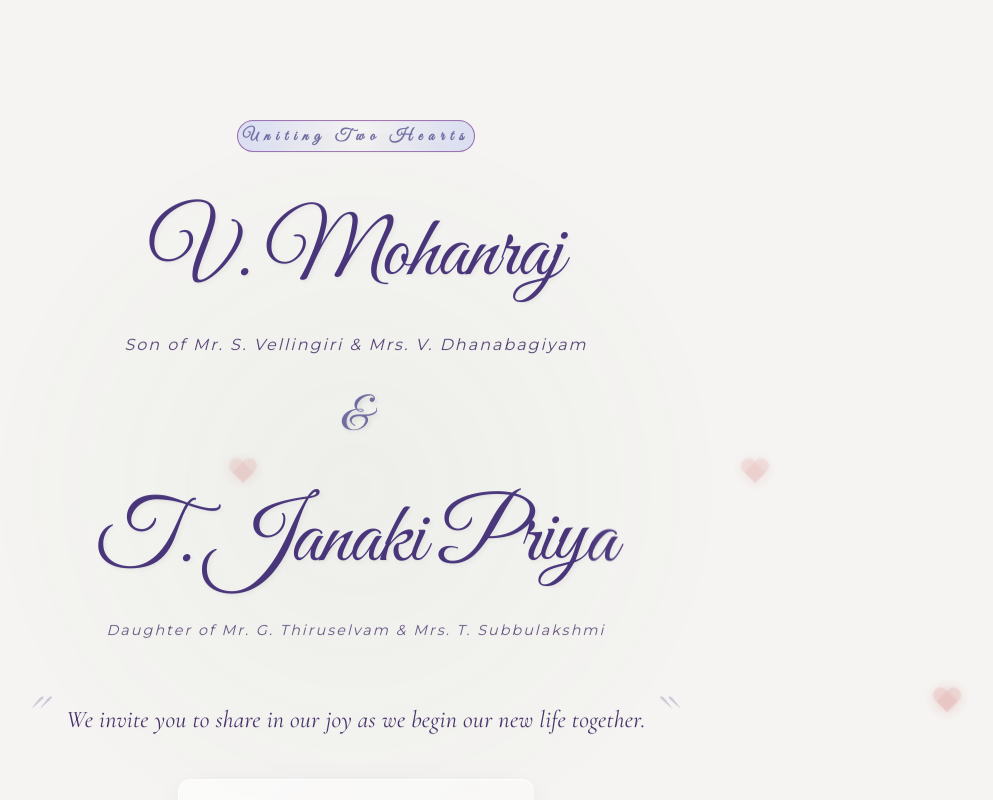
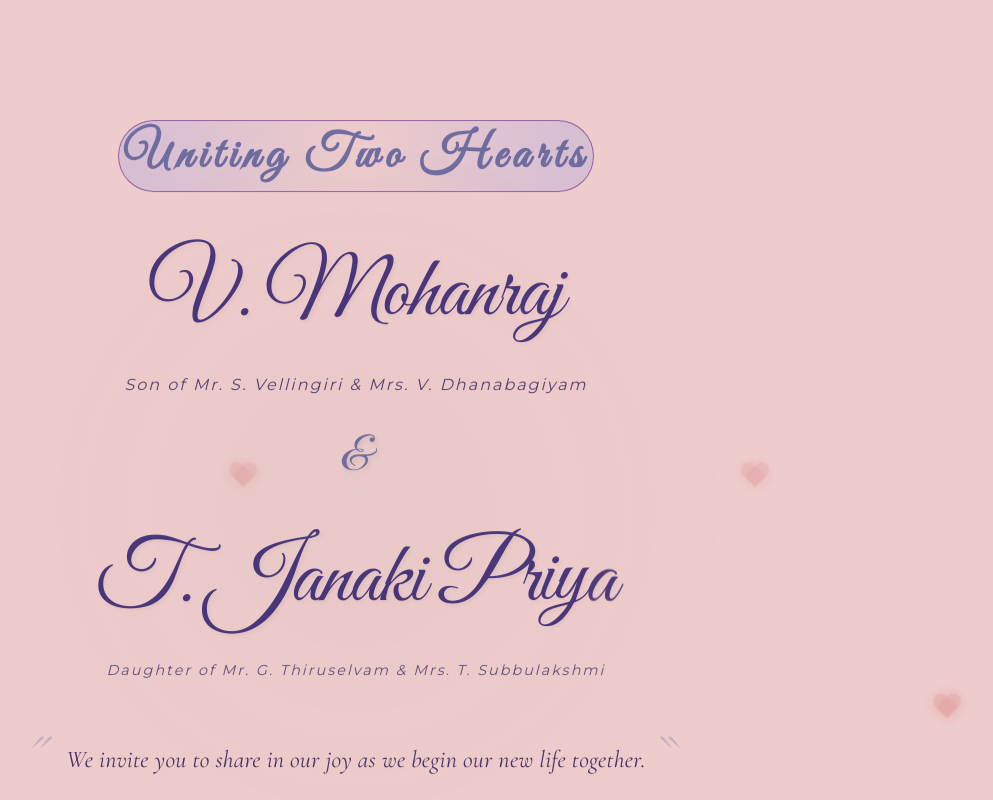
Before and after one commit to Mohanraj-VD/MJ, a React (Vite) app: page / in a window 1280 px wide. Both pictures are taken after a click on the button "VIEW DETAILS". Shown: the whole page, without its empty margins (284-1277 px from the left). Built offline with nearby package versions, Linux system fonts and the light colour scheme; a web font is replaced by a local one.

Commit message:
style changes

```diff
--- a/src/index.css
+++ b/src/index.css
@@ -18,7 +18,7 @@
   /* Very Dark Green/Almost Black */
   /* --bg-color: #d8e0e9; Off-white with a hint of green */
   --card-bg: rgba(118, 140, 176, 0.9);
-  --bg-color: #f5f4f2;
+  --bg-color: #efcccc;
   --tertiary-color: rgba(171, 57, 57, 0.9);
 
   /* Fonts */
@@ -139,6 +139,7 @@ section {
 
 .invitation-tag {
   font-family: var(--font-accent);
+  font-size: 3rem;
   letter-spacing: 6px;
   text-transform: capitalize;
   color: var(--secondary-color);
```
